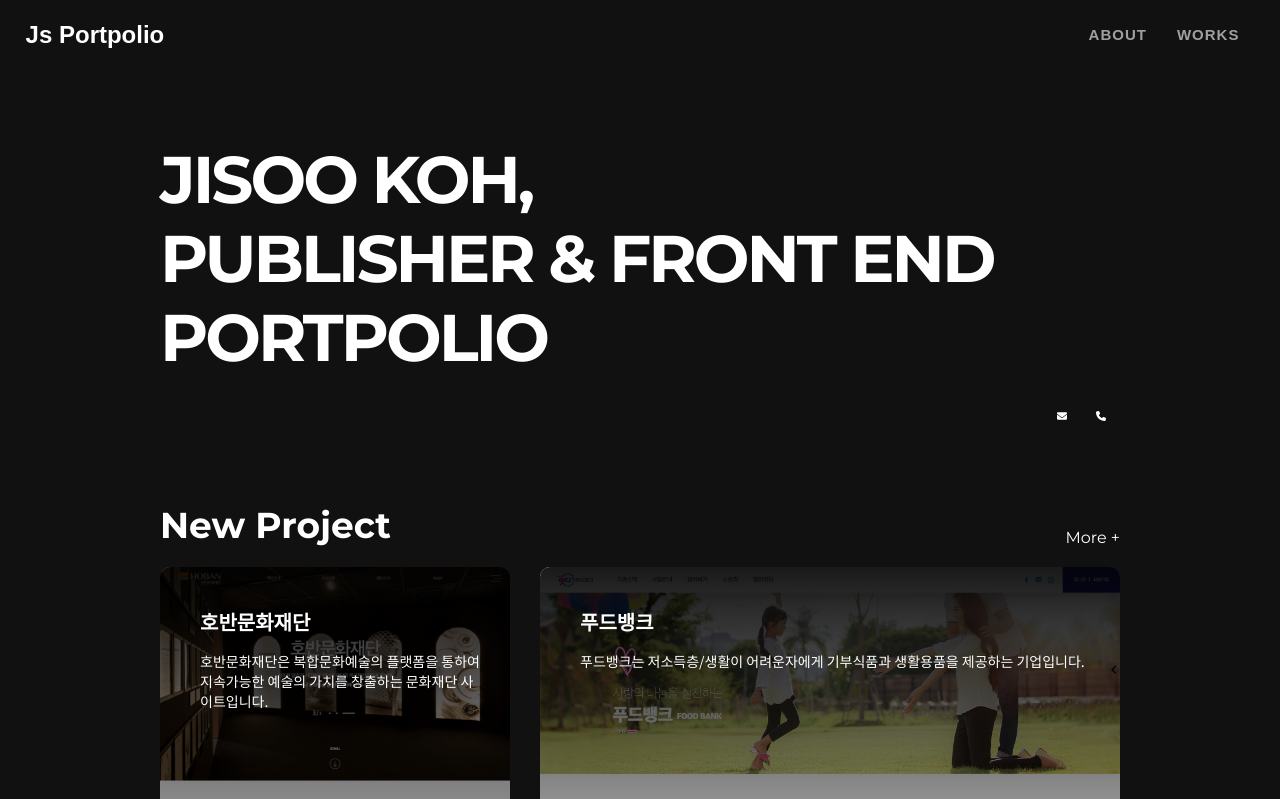
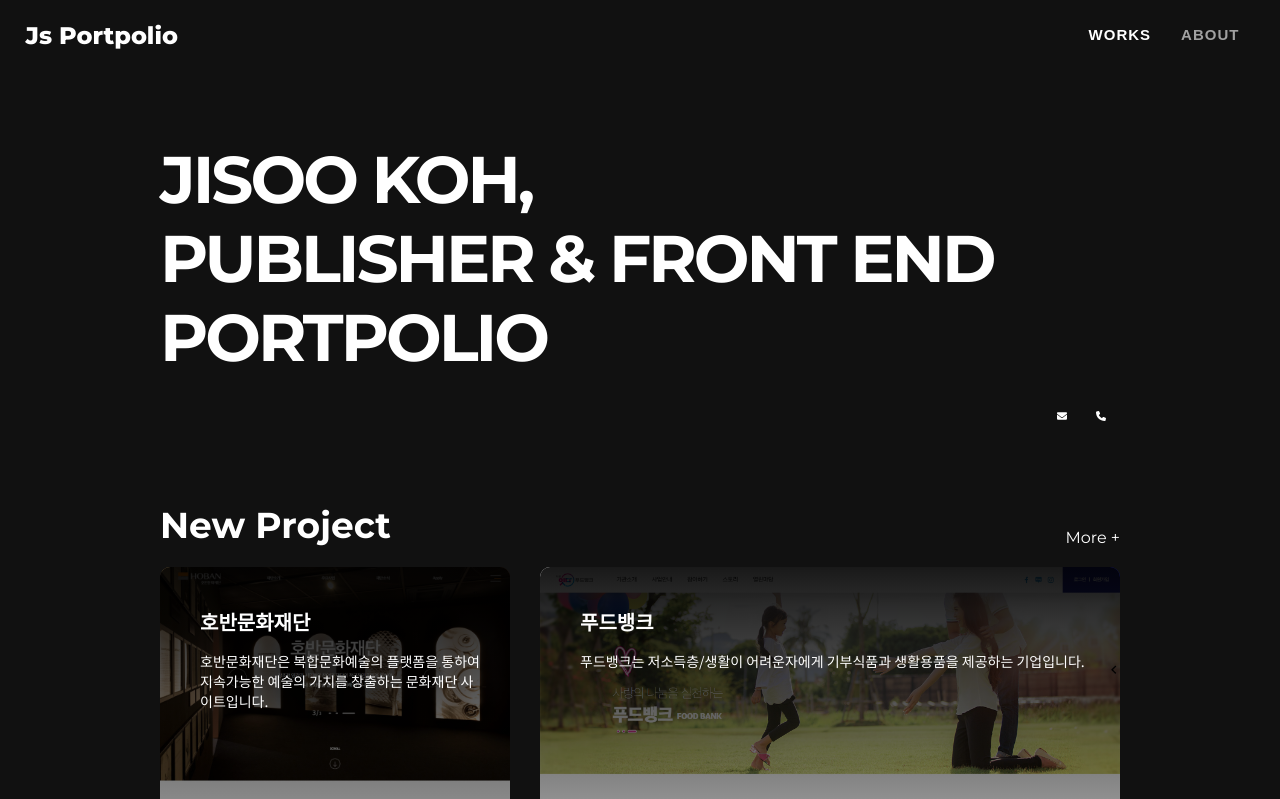
Before and after one commit to jisookoh/nextjs-pages, a Next.js app: page /nextjs-pages/ in a window 1280 px wide. Shown: the top 799 px of the page. Built offline with nearby package versions, Linux system fonts and the light colour scheme.

Commit message:
ADD : router에 따른 navItem opacity 수정, header, footer navItem 순서 변경

```diff
--- a/components/navigator/Footer.tsx
+++ b/components/navigator/Footer.tsx
@@ -19,10 +19,10 @@ const Footer = () => {
                     <Button onClick={handleClickTopButton}>Back to Top</Button>
                 </FooterNavigationItem>
                 <FooterNavigationItem>
-                    <Link href="/about">About</Link>
+                    <Link href="/">Work</Link>
                 </FooterNavigationItem>
                 <FooterNavigationItem>
-                    <Link href="/">Work</Link>
+                    <Link href="/about">About</Link>
                 </FooterNavigationItem>
             </FooterNavigation>
             <FooterCopyright>
--- a/components/navigator/Header.tsx
+++ b/components/navigator/Header.tsx
@@ -16,6 +16,7 @@ const Header = () => {
 
     const router = useRouter();
     const pathname = router.pathname;
+    console.log(pathname);
     // const [addHeader, setAddHeader] = useState<string | undefined>();
 
     // useEffect(() => {
@@ -36,9 +37,9 @@ const Header = () => {
             <InnerCont>
                 <HeaderLogo />
                 <Nav>
-                    <Menus>
+                    <Menus pathname={pathname}>
                         {menus.map((m) => (
-                            <MenuItem key={m.title} pathname={pathname}>
+                            <MenuItem key={m.title} >
                                 <Link href={m.link}>
                                 <h5>{m.title}</h5>
                                 </Link>
@@ -82,17 +83,32 @@ const Logo = styled.strong`
     h2 {
         display: block;
         margin: 0;
-        font-family: Poppins, sans-serif;
+        font-family: Montserrat, sans-serif;
         font-size: 2.4rem;
+        font-weight: 800;
     }
 `;
 
-const Menus = styled.ul`
+const Menus = styled.ul<{pathname:String}>`
   display: flex;
   list-style: none;
+
+  ${({ pathname }) => pathname !== "/about" ? `
+    > li:first-child {
+        h5 {
+            opacity: 1;
+        }
+    }
+  ` : `
+    > li:last-child {
+        h5 {
+            opacity: 1;
+        }
+    }
+  `}
 `;
 
-const MenuItem = styled.li<{pathname:String}>`
+const MenuItem = styled.li`
     h5 {
         display: inline-block;
         margin: 0;
--- a/components/navigator/menus.ts
+++ b/components/navigator/menus.ts
@@ -6,14 +6,13 @@ export interface IMenu {
 
 const menus: IMenu[] = [
   {
-    title: "About",
-    link: "/about"
-  },
-  {
     title: "Works",
     link: "/"
   },
-
+  {
+    title: "About",
+    link: "/about"
+  }
 ];
 
 
--- a/components/summary/ContentsDescription.tsx
+++ b/components/summary/ContentsDescription.tsx
@@ -130,7 +130,6 @@ const SubTitle = styled.h5`
     margin-right: 0px;
     margin-left: 0px;
     padding-left: 0px;
-    font-family: Poppins, sans-serif;
     font-weight: 600;
     font-size: 2rem;
     margin: 10px 0 ;
--- a/pages/index.tsx
+++ b/pages/index.tsx
@@ -176,14 +176,6 @@ const MailBox = styled.div`
             margin-right: 15px;
         }
     }
-
-    ${({theme}) => theme.media.tabletL`
-        & > a {
-            &:not(:last-child) {
-                margin-right: 10px;
-            }
-        }
-    `}
 `;
 
 const LeftTextBox = styled.div`
--- a/styles/globals.css
+++ b/styles/globals.css
@@ -1,12 +1,12 @@
 @import url("https://fonts.googleapis.com/css2?family=Nunito+Sans:wght@300;400;600;700;800&family=Open+Sans:wght@300;400;500;600;700;800&display=swap");
 @import url("https://fonts.googleapis.com/css2?family=Dosis:wght@200;300;400;500;600;700;800&display=swap");
 @import url("https://fonts.googleapis.com/css2?family=Montserrat:wght@100;200;300;400;500;600;700;800;900&display=swap");
-
+@import url('https://fonts.googleapis.com/css2?family=Noto+Sans+KR:wght@100;300;400;500;700;900&display=swap');
 html,
 body {
     padding: 0;
     margin: 0;
-    font-family: -apple-system, BlinkMacSystemFont, Dosis, Montserrat, Segoe UI, Roboto, Oxygen,
+    font-family: -apple-system, Noto Sans KR, Nunito, BlinkMacSystemFont, Dosis, Montserrat, Segoe UI, Roboto, Oxygen,
       Ubuntu, Cantarell, Fira Sans, Droid Sans, Helvetica Neue, sans-serif;
     -webkit-user-select: none !important;
     -moz-user-select: -moz-none !important;
@@ -52,19 +52,6 @@ p {
     overflow: hidden;
 }
 
-.is-sticky {
-    position: fixed;
-    top: 0;
-    left: 0;
-    width: 100%;
-    z-index: 999;
-    box-shadow: 0 2px 24px 0 rgb(0 0 0 / 15%);
-    background-color: #ffffff !important;
-    animation: 500ms ease-in-out 0s normal none 1 running fadeInDown;
-    padding-top: 0px;
-    padding-bottom: 0px;
-}
-
 @media (prefers-color-scheme: dark) {
   html {
         color-scheme: dark;
```
